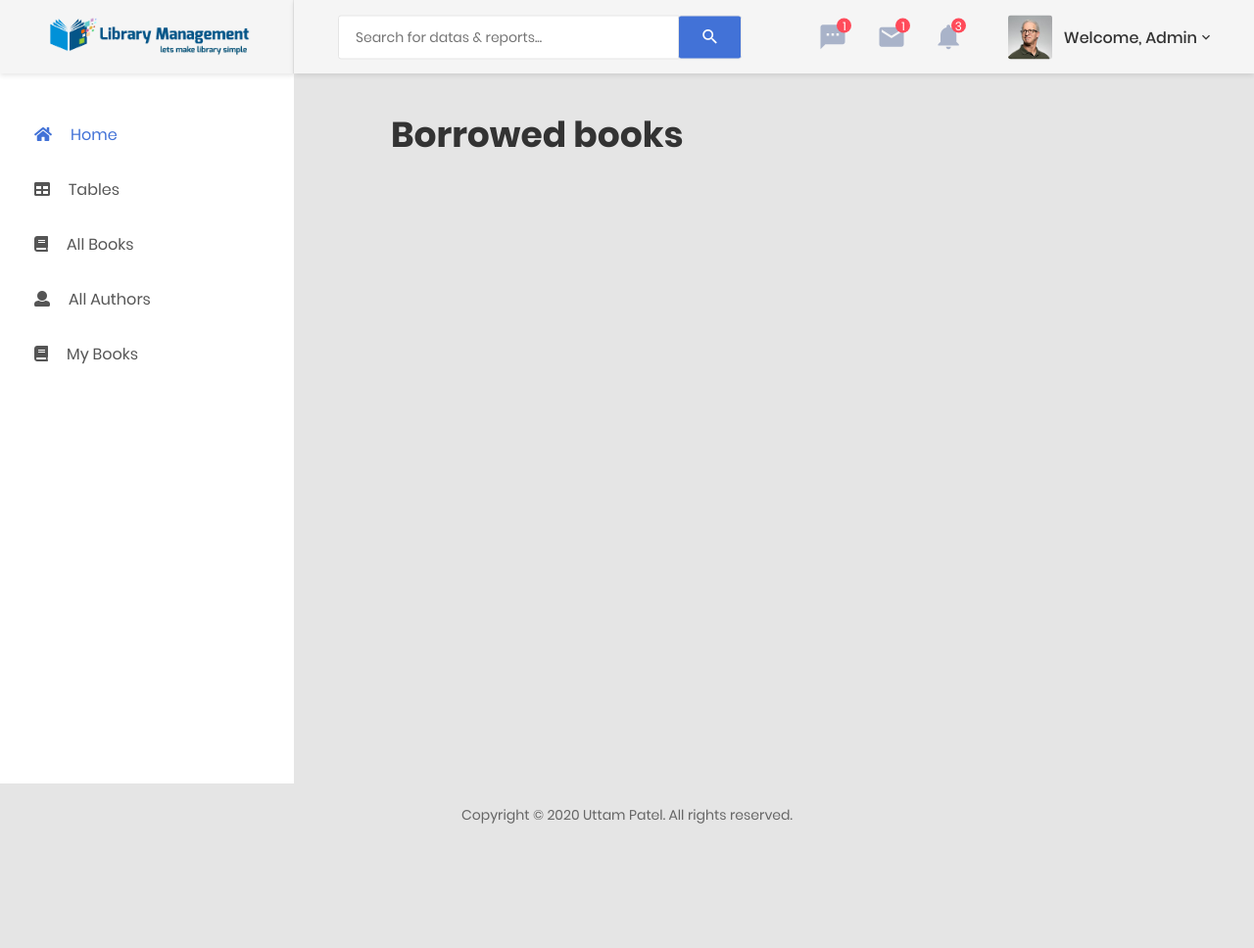
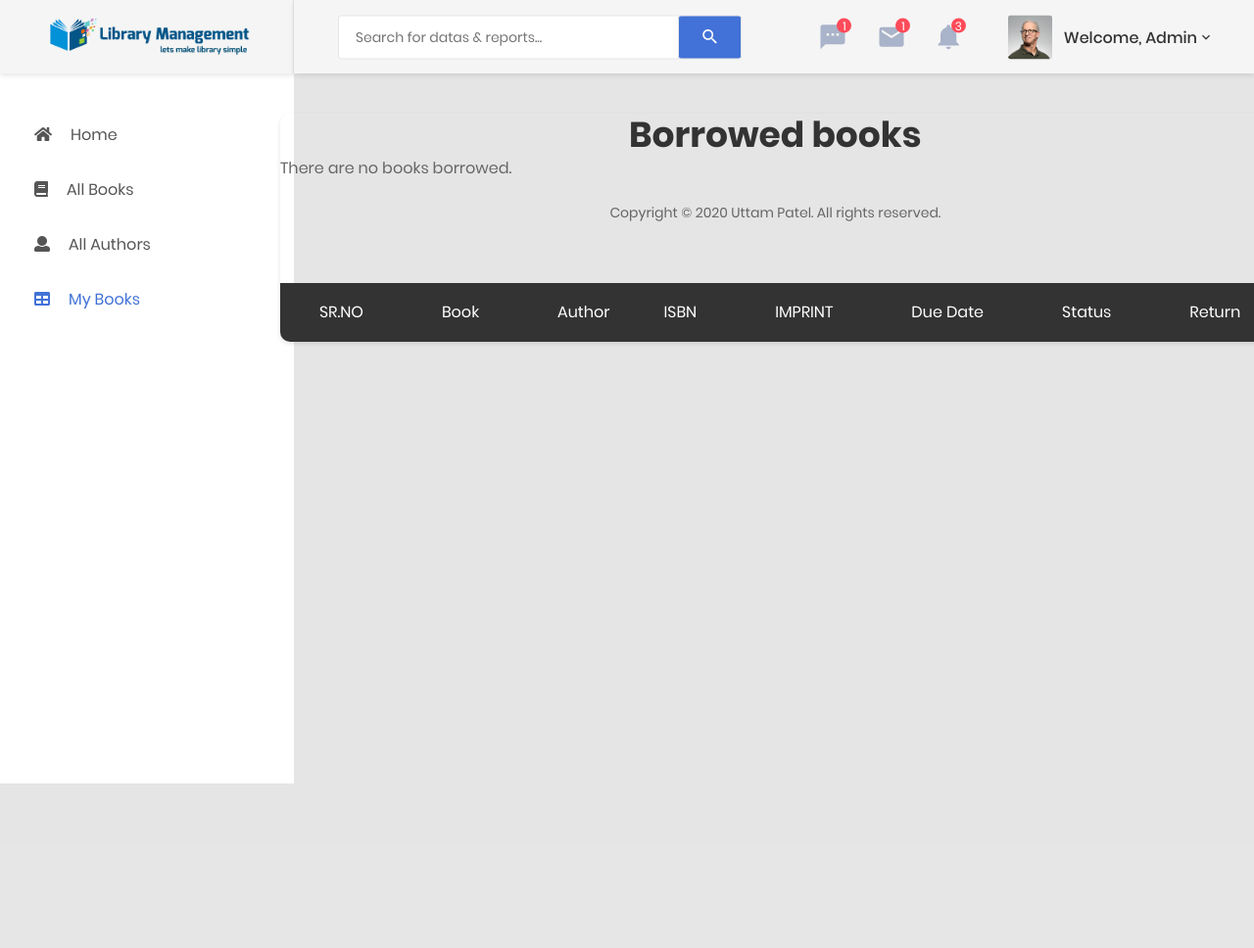
Before and after one commit to umpatel2618/Library_Managment_System, a Django app: page /mybooks/ in a window 1280 px wide. Shown: the whole page at 98% size. After the commit the page ends 800 px from the top, so only its background shows below. Run offline with Django 3.2, Linux system fonts and the light colour scheme; a user stored in the database is signed in; data comes from the database, SQL or seed files in the repository; both versions use the stored data as it was after the commit; lists and menus that the app fills with data are empty; some libraries are stand-ins or nearby versions.

Commit message:
Book Transaction

```diff
--- a/accounts/templates/accounts/index.html
+++ b/accounts/templates/accounts/index.html
@@ -53,35 +53,32 @@
             <div class="menu-sidebar__content js-scrollbar1">
                 <nav class="navbar-sidebar">
                     <ul class="list-unstyled navbar__list">
-                        <li class="active has-sub">
+                        <li class="{% if request.resolver_match.url_name == 'home' %}active has-sub{% endif%}">
                             <a class="js-arrow" href="{% url 'accounts:home' %}">
                                 <i class="fa fa-home"></i>Home</a>
 
                         	</li>
 
-                        <li>
-                            <a href="table.html">
-                                <i class="fas fa-table"></i>Tables</a>
-                        </li>
-                        <li>
+
+                        <li class="{% if request.resolver_match.url_name == 'login' %}active has-sub{% endif%}">
                             <a href="{% url 'accounts:login' %}">
                                 <i class="fas fa-sign-in-alt"></i>Login</a>
                         </li>
-                        <li>
+                        <li class="{% if request.resolver_match.url_name == 'register' %}active has-sub{% endif%}">
                             <a href="{% url 'accounts:register' %}">
                                 <i class="fas fa-registered"></i>register</a>
                         </li>
-                        <li>
+                        <li class="{% if request.resolver_match.url_name == 'books'  %}active has-sub{% endif%}">
                             <a href="{% url 'book_managment:books' %}">
                                 <i class="fa fa-key"></i>All Books</a>
                         </li>
-                        <li>
+                        <li >
                             <a href="#">
 
                                 <i class="fa fa-user"></i>All Authors</a>
                         </li>
-                        <li>
-                            <a href="forget-pass.html">
+                        <li >
+                            <a href="#">
                                 <i class="fa fa-key"></i>Forget Password</a>
                         </li>
                         </ul>
@@ -104,20 +101,12 @@
             <div class="menu-sidebar__content js-scrollbar1">
                 <nav class="navbar-sidebar">
                     <ul class="list-unstyled navbar__list">
-                        <li class="active has-sub">
+                        <li class="{% if request.resolver_match.url_name == 'home' %}active has-sub{% endif%}">
                             <a class="js-arrow" href="{% url 'accounts:home' %}">
                                 <i class="fa fa-home"></i>Home</a>
 
                         	</li>
-
-                        <li>
-                            <a href="table.html">
-                                <i class="fas fa-table"></i>Tables</a>
-                        </li>
-
-
-
-                        <li>
+                        <li class="{% if request.resolver_match.url_name == 'books' %}active has-sub{% endif%}">
                             <a href="{% url 'book_managment:books' %}">
                                 <i class="fa fa-book"></i>All Books</a>
                         </li>
@@ -125,9 +114,9 @@
                             <a href="#">
                                 <i class="fa fa-user"></i>All Authors</a>
                         </li>
-                        <li>
+                        <li class="{% if request.resolver_match.url_name == 'my-borrowed' %}active has-sub{% endif%}">
                             <a href="{% url 'book_managment:my-borrowed' %}">
-                                <i class="fa fa-book"></i>My Books</a>
+                                <i class="fa fa-table"></i>My Books</a>
                         </li>
                     </ul>
                 </nav>
--- a/accounts/views.py
+++ b/accounts/views.py
@@ -9,8 +9,10 @@
 # Create your views here.
 
 def home(request):
+    # Generate counts of some of the main objects
     num_books = Book.objects.all().count()
     num_instances = BookInstance.objects.all().count()
+    # Available books (status = 'a')
     num_instances_available = BookInstance.objects.filter(status__exact='a').count()
     num_authors = Author.objects.count()
 
--- a/book_managment/templates/book_managment/bookinstance_list_borrowed_user.html
+++ b/book_managment/templates/book_managment/bookinstance_list_borrowed_user.html
@@ -2,35 +2,90 @@
 
 
 {% block content %}
-    <div style="margin-left: 30%;" class="container">
-        <h1>Borrowed books</h1>
 
-        {% if bookinstance_list %}
+<div style="margin-left: 20%;" class="container">
+  <div class="section__content section__content--p3">
+    <div class="container-fluid">
+      <div class="row">
+        <div class="col-lg-10">
+          <div class="table-responsive table--no-card m-b-30">
+
+            <center>
+              <h1>Borrowed books</h1>
+            </center>
 
 
-            {% if bookinstance_list.count >= 3 %}
-                <h1 class="text-danger">You can Only Issue 3 Book</h1>
+            <table class="table table-borderless table-striped table-earning">
+              <thead>
+                <tr>
+                  <th>SR.NO</th>
+                  <th>Book</th>
+                  <th>Author</th>
+                  <th class="text-right">ISBN</th>
+                  <th class="text-right">IMPRINT</th>
+                  <th class="text-right">Due Date</th>
+                  <th class="text-right">Status</th>
+                  <th class="text-right">Return</th>
+                </tr>
+              </thead>
+              {% if bookinstance_list %}
+                {% if bookinstance_list.count >= 3 %}
+                <center>
+                  <h1 class="text-danger">You can Only Issue 3 Book</h1>
+                </center>
+                {% endif %}
+              {% for bookinst in bookinstance_list %}
+              <tbody>
+                <tr>
+                  <td>{{forloop.counter}}</td>
+                  <td class="text-primary"><a
+                      href="{% url 'book_managment:book-detail' bookinst.book.pk %}">{{bookinst.book.title}}</a></td>
+                  <td>{{bookinst.book.author}}</td>
+                  <td class="text-right">{{bookinst.book.isbn}}</td>
+                  <td class="text-right">{{bookinst.imprint}}</td>
+                  <td class="text-right text-danger">{{ bookinst.due_back }}</td>
+                  <td class="text-right text-danger">On Loan</script></td>
+                  <td><a class="btn btn-outline-danger issue" type="button" id="id_{{ bookinst.id }}">Return</a></td>
+                </tr>
 
 
-        <ul>
 
-          {% for bookinst in bookinstance_list %}
-          <li class="{% if bookinst.is_overdue %}text-danger{% else %}text-success{% endif %}">
-            <a href="{% url 'book_managment:book-detail' bookinst.book.pk %}">{{bookinst.book.title}}</a> (Return Date : <b><u>{{ bookinst.due_back }})
-            </u></b>
+                {% endfor %}
+                {% else %}
+                <p>There are no books borrowed.</p>
+                {% endif %}
+          </div>
+        </div>
+      </div>
+    </div>
+  </div>
+</div>
 
-                {% if bookinst.is_overdue  %}
-                Please Return Book it is overdue
-            {% endif %}
 
-          </li>
-          {% endfor %}
-        </ul>
 
-        {% else %}
-          <p>There are no books borrowed.</p>
-        {% endif %}
-        {% endif %}
-    </div>
+<script>
+  $('.issue').click(function(){
+    alert("hello")
+    let result = confirm('Are you want to return This book?')
+    if (result) {
+      id = this.id.split('_').pop()
+      $.ajax({
+        url: "{% url 'book_managment:return' %}",
+        dataType: "json",
+        data: { 'id': id },
+        success: function (data) {
+          if (data.success == true) {
+            alert(data.msg)
+          }
+          else {
+            alert(data.success)
+          }
+        },
+      });
+    } else {
+
+    }
+  });
+</script>
 
 {% endblock content %}
--- a/book_managment/urls.py
+++ b/book_managment/urls.py
@@ -7,5 +7,6 @@
     path('books/',BookListView.as_view(),name='books'),
     path('book/<int:pk>/', BookDetailView.as_view(), name='book-detail'),
     path('mybooks/',LoanedBooksByUserListView.as_view(),name='my-borrowed'),
-    path('borrow/',BorrowBook.as_view(),name='borrow')
+    path('borrow/',BorrowBook.as_view(),name='borrow'),
+    path('return/',ReturnBook.as_view(),name='return'),
 ]
--- a/book_managment/views.py
+++ b/book_managment/views.py
@@ -5,6 +5,9 @@
 from django.views import View
 from django.http import JsonResponse
 import datetime
+from django.contrib.auth.decorators import login_required
+from Library_Managment_System.settings import EMAIL_HOST_USER
+from django.core.mail import send_mail
 # Create your views here.
 
 class BookListView(generic.ListView):
@@ -23,21 +26,61 @@
     def get_queryset(self):
         return BookInstance.objects.filter(borrower=self.request.user).filter(status__exact='o').order_by('due_back')
 
+
 class BorrowBook(View):
     def get(self,request,*args, **kwargs):
         id = request.GET.get('id',None)
         print(id)
         if id:
             book = get_object_or_404(BookInstance,id=id)
-            print(book)
-            if book:
-                book.borrower = request.user
-                book.due_back = date.today()
-                book.due_back = book.due_back + datetime.timedelta(days=7*2)
-                book.status = 'o'
-                book.save()
-                return JsonResponse(status=200,data={'success':True,'msg':"This Book issue by You"})
-            else:
-                return JsonResponse(status=203,data={'success':"This Book are not avaliable"})
+            a = BookInstance.objects.filter(borrower=request.user).count()
+            print(a,book)
+            if a >= 3:
+                return  JsonResponse(status=203,data={'success':True,'msg':"You can not Borrow more than 3 book please return a book"})
+            elif book.status == 'o':
+                return  JsonResponse(status=203,data={'success':True,'msg':"This Book Is Already On Loan, wait untill its become available"})
+                if book:
+                    book.borrower = request.user
+                    book.due_back = date.today()
+                    book.due_back = book.due_back + datetime.timedelta(days=7*2)
+                    book.status = 'o'
+
+                    recepient= request.user.email
+                    subject = "Book Issued"
+                    Message = """-----------Welcome To Library Managment System-----------\n
+                                 You Are succesfully Issue Book\n
+                                 Book Name:"""+ book.book + """\n
+                                 Book Author:"""+ book.author +"""\n
+                                 Book ISBN Number:"""+ book.isbn +"""\n
+                                 Book Imprint:"""+ book.imprint +"""\n
+                                 Book Return Date:"""+ book.due_back +"""\n
+                                 Thank You..
+                                """
+                    send_mail(subject,Message,EMAIL_HOST_USER,[recepient],fail_silently=False)
+                    book.save()
+                    return JsonResponse(status=200,data={'success':True,'msg':"This Book issue by You"})
+                else:
+                    return JsonResponse(status=203,data={'success':"This Book are not avaliable"})
         else:
             return JsonResponse(status=203,data={'fail':False})
+
+
+
+
+class ReturnBook(View):
+    def get(self,request,*args, **kwargs):
+        id = request.GET.get('id',None)
+        print(id)
+        if id:
+            book = get_object_or_404(BookInstance,id=id)
+            if book:
+                book.borrower = None
+                book.due_back = None
+                book.status = 'a'
+                book.save()
+                return JsonResponse(status=200,data={'success':True,'msg':"This Book is Returned by You"})
+                return redirect('book_managment:mybooks')
+            else:
+                return JsonResponse(status=203,data={'success':"This Book is not Returned By You"})
+        else:
+            return JsonResponse(status=203,data={'fail':False})
```
Also changed, not shown: Library_Managment_System/settings.py (+11 -1 lines), book_managment/models.py (+7 -2 lines), book_managment/templates/book_managment/book_detail.html (+6 -1 lines), db.sqlite3.
